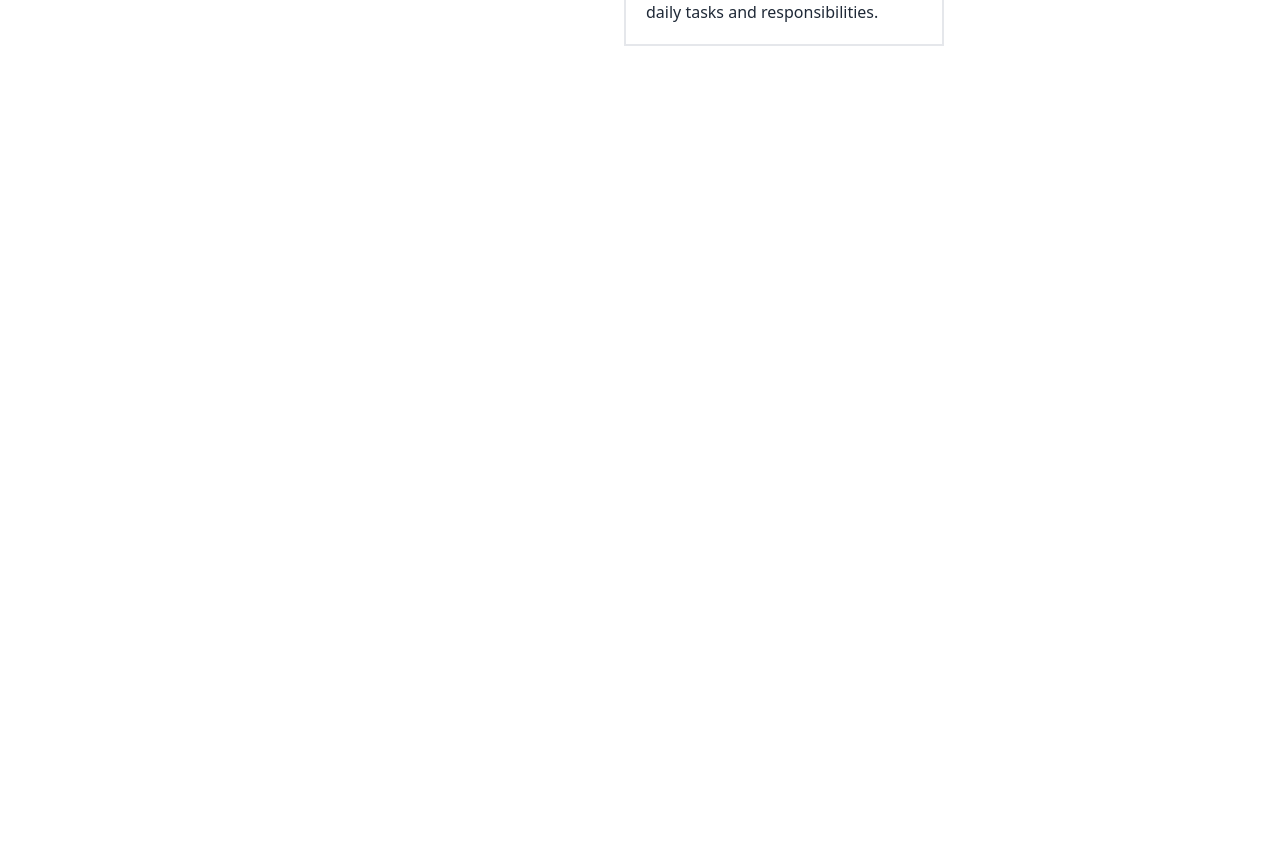
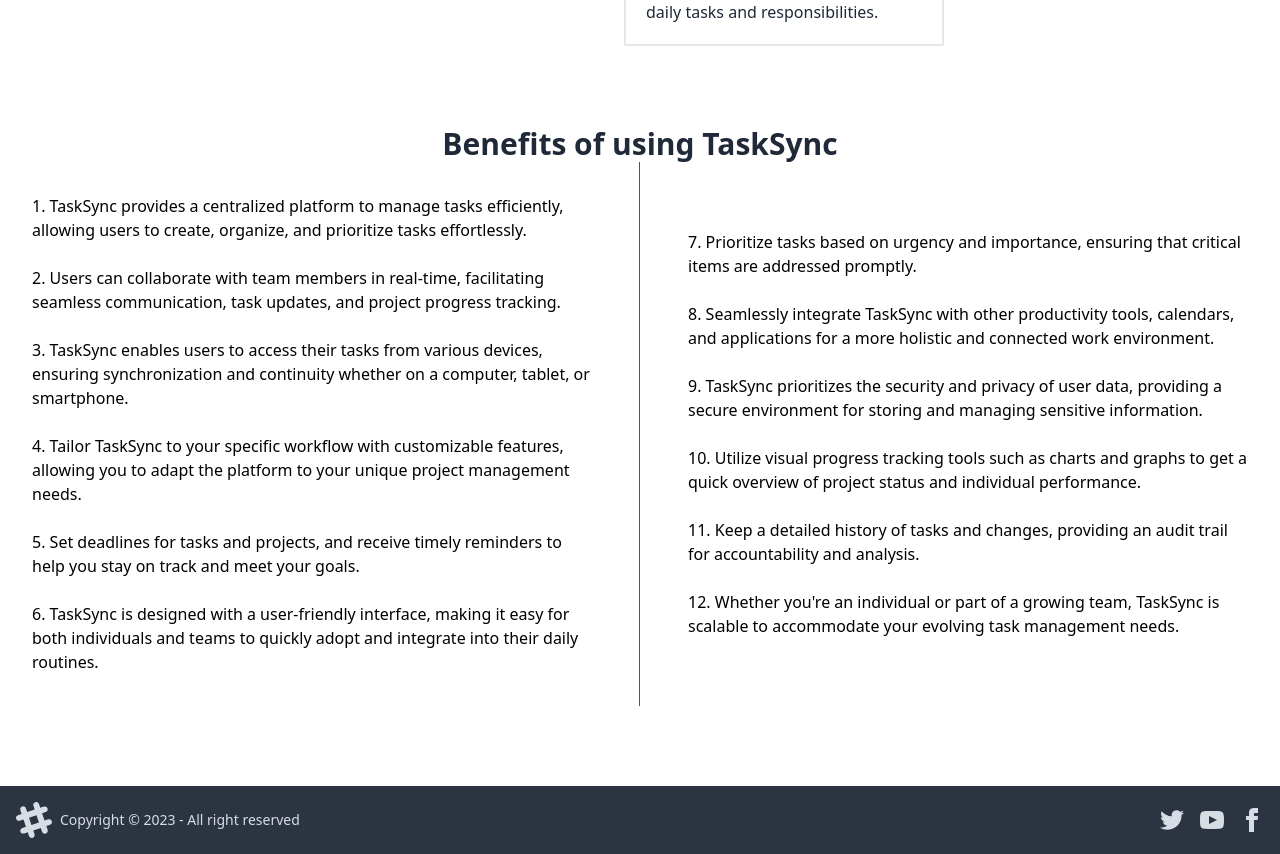
Before and after one commit to Shariar2006/T-M-P-client, a React (Vite) app: page / in a window 1280 px wide. Shown: the part 2466-3320 px from the top of the page. Before the commit the page ends 2592 px from the top, so only its background shows below. Built offline with nearby package versions, Linux system fonts and the light colour scheme.

Commit message:
Benefits using task sync section done

```diff
--- a/package.json
+++ b/package.json
@@ -11,12 +11,14 @@
   },
   "dependencies": {
     "aos": "^2.3.4",
+    "gsap": "^3.12.4",
     "localforage": "^1.10.0",
     "match-sorter": "^6.3.1",
     "react": "^18.2.0",
     "react-dom": "^18.2.0",
     "react-router-dom": "^6.21.0",
-    "sort-by": "^1.2.0"
+    "sort-by": "^1.2.0",
+    "split-text-js": "^1.0.3"
   },
   "devDependencies": {
     "@types/react": "^18.2.43",
--- a/src/App.jsx
+++ b/src/App.jsx
@@ -2,6 +2,7 @@
 import './App.css'
 import { Outlet } from 'react-router-dom'
 import Navbar from './Components/Navbar/Navbar'
+import Footer from './Components/Footer/Footer'
 
 function App() {
 
@@ -12,6 +13,7 @@
       <div className='max-w-[1440px] mx-auto px-8'>
         <Outlet></Outlet>
       </div>
+      <Footer></Footer>
     </div>
   )
 }
--- /dev/null
+++ b/src/Components/Footer/Footer.jsx
@@ -0,0 +1,21 @@
+
+const Footer = () => {
+    return (
+        <div>
+            <footer className="footer items-center p-4 bg-neutral text-neutral-content">
+  <aside className="items-center grid-flow-col">
+    <svg width="36" height="36" viewBox="0 0 24 24" xmlns="http://www.w3.org/2000/svg" fillRule="evenodd" clipRule="evenodd" className="fill-current"><path d="M22.672 15.226l-2.432.811.841 2.515c.33 1.019-.209 2.127-1.23 2.456-1.15.325-2.148-.321-2.463-1.226l-.84-2.518-5.013 1.677.84 2.517c.391 1.203-.434 2.542-1.831 2.542-.88 0-1.601-.564-1.86-1.314l-.842-2.516-2.431.809c-1.135.328-2.145-.317-2.463-1.229-.329-1.018.211-2.127 1.231-2.456l2.432-.809-1.621-4.823-2.432.808c-1.355.384-2.558-.59-2.558-1.839 0-.817.509-1.582 1.327-1.846l2.433-.809-.842-2.515c-.33-1.02.211-2.129 1.232-2.458 1.02-.329 2.13.209 2.461 1.229l.842 2.515 5.011-1.677-.839-2.517c-.403-1.238.484-2.553 1.843-2.553.819 0 1.585.509 1.85 1.326l.841 2.517 2.431-.81c1.02-.33 2.131.211 2.461 1.229.332 1.018-.21 2.126-1.23 2.456l-2.433.809 1.622 4.823 2.433-.809c1.242-.401 2.557.484 2.557 1.838 0 .819-.51 1.583-1.328 1.847m-8.992-6.428l-5.01 1.675 1.619 4.828 5.011-1.674-1.62-4.829z"></path></svg>
+    <p>Copyright © 2023 - All right reserved</p>
+  </aside>
+  <nav className="grid-flow-col gap-4 md:place-self-center md:justify-self-end">
+    <a><svg xmlns="http://www.w3.org/2000/svg" width="24" height="24" viewBox="0 0 24 24" className="fill-current"><path d="M24 4.557c-.883.392-1.832.656-2.828.775 1.017-.609 1.798-1.574 2.165-2.724-.951.564-2.005.974-3.127 1.195-.897-.957-2.178-1.555-3.594-1.555-3.179 0-5.515 2.966-4.797 6.045-4.091-.205-7.719-2.165-10.148-5.144-1.29 2.213-.669 5.108 1.523 6.574-.806-.026-1.566-.247-2.229-.616-.054 2.281 1.581 4.415 3.949 4.89-.693.188-1.452.232-2.224.084.626 1.956 2.444 3.379 4.6 3.419-2.07 1.623-4.678 2.348-7.29 2.04 2.179 1.397 4.768 2.212 7.548 2.212 9.142 0 14.307-7.721 13.995-14.646.962-.695 1.797-1.562 2.457-2.549z"></path></svg>
+    </a>
+    <a><svg xmlns="http://www.w3.org/2000/svg" width="24" height="24" viewBox="0 0 24 24" className="fill-current"><path d="M19.615 3.184c-3.604-.246-11.631-.245-15.23 0-3.897.266-4.356 2.62-4.385 8.816.029 6.185.484 8.549 4.385 8.816 3.6.245 11.626.246 15.23 0 3.897-.266 4.356-2.62 4.385-8.816-.029-6.185-.484-8.549-4.385-8.816zm-10.615 12.816v-8l8 3.993-8 4.007z"></path></svg></a>
+    <a><svg xmlns="http://www.w3.org/2000/svg" width="24" height="24" viewBox="0 0 24 24" className="fill-current"><path d="M9 8h-3v4h3v12h5v-12h3.642l.358-4h-4v-1.667c0-.955.192-1.333 1.115-1.333h2.885v-5h-3.808c-3.596 0-5.192 1.583-5.192 4.615v3.385z"></path></svg></a>
+  </nav>
+</footer>
+        </div>
+    );
+};
+
+export default Footer;
--- /dev/null
+++ b/src/Pages/Home/BenefitsUsingTaskSync.jsx
@@ -0,0 +1,45 @@
+
+const BenefitsUsingTaskSync = () => {
+
+
+    return (
+        <div className="my-20">
+            <h1 className="text-3xl text-center font-bold">Benefits of using TaskSync</h1>
+
+            <section className="text-black body-font">
+                <div className="container flex flex-wrap  mx-auto items-center">
+                    <div className="md:w-1/2 md:pr-12 md:py-8 md:border-r md:border-b-0 mb-10 md:mb-0 pb-10 border-b border-gray-600">
+                        <p>1. TaskSync provides a centralized platform to manage tasks efficiently, allowing users to create, organize, and prioritize tasks effortlessly.</p>
+                        <br />
+                        <p>2. Users can collaborate with team members in real-time, facilitating seamless communication, task updates, and project progress tracking.</p>
+                        <br />
+                        <p>3. TaskSync enables users to access their tasks from various devices, ensuring synchronization and continuity whether on a computer, tablet, or smartphone.</p>
+                        <br />
+                        <p>4. Tailor TaskSync to your specific workflow with customizable features, allowing you to adapt the platform to your unique project management needs.</p>
+                        <br />
+                        <p>5. Set deadlines for tasks and projects, and receive timely reminders to help you stay on track and meet your goals.</p>
+                        <br />
+                        <p>6. TaskSync is designed with a user-friendly interface, making it easy for both individuals and teams to quickly adopt and integrate into their daily routines.</p>
+                    </div>
+                    <div className="flex flex-col md:w-1/2 md:pl-12 mx-auto">
+
+                        <p>7. Prioritize tasks based on urgency and importance, ensuring that critical items are addressed promptly.</p>
+                        <br />
+                        <p>8. Seamlessly integrate TaskSync with other productivity tools, calendars, and applications for a more holistic and connected work environment.</p>
+                        <br />
+                        <p>9. TaskSync prioritizes the security and privacy of user data, providing a secure environment for storing and managing sensitive information.</p>
+                        <br />
+                        <p>10. Utilize visual progress tracking tools such as charts and graphs to get a quick overview of project status and individual performance.</p>
+                        <br />
+                        <p>11. Keep a detailed history of tasks and changes, providing an audit trail for accountability and analysis.</p>
+                        <br />
+                        <p>12. Whether you're an individual or part of a growing team, TaskSync is scalable to accommodate your evolving task management needs.</p>
+
+                    </div>
+                </div>
+            </section>
+        </div>
+    );
+};
+
+export default BenefitsUsingTaskSync;
--- a/src/Pages/Home/Home.jsx
+++ b/src/Pages/Home/Home.jsx
@@ -1,4 +1,5 @@
 import Banner from "./Banner";
+import BenefitsUsingTaskSync from "./BenefitsUsingTaskSync";
 import WhichPersonUse from "./WhichPersonUse";
 
 const Home = () => {
@@ -6,6 +7,7 @@
         <div>
             <Banner></Banner>
             <WhichPersonUse></WhichPersonUse>
+            <BenefitsUsingTaskSync></BenefitsUsingTaskSync>
         </div>
     );
 };
```
Also changed, not shown: src/App.css (line endings or trailing spaces), 1 other file (tests, documents, lock files or other folders).
